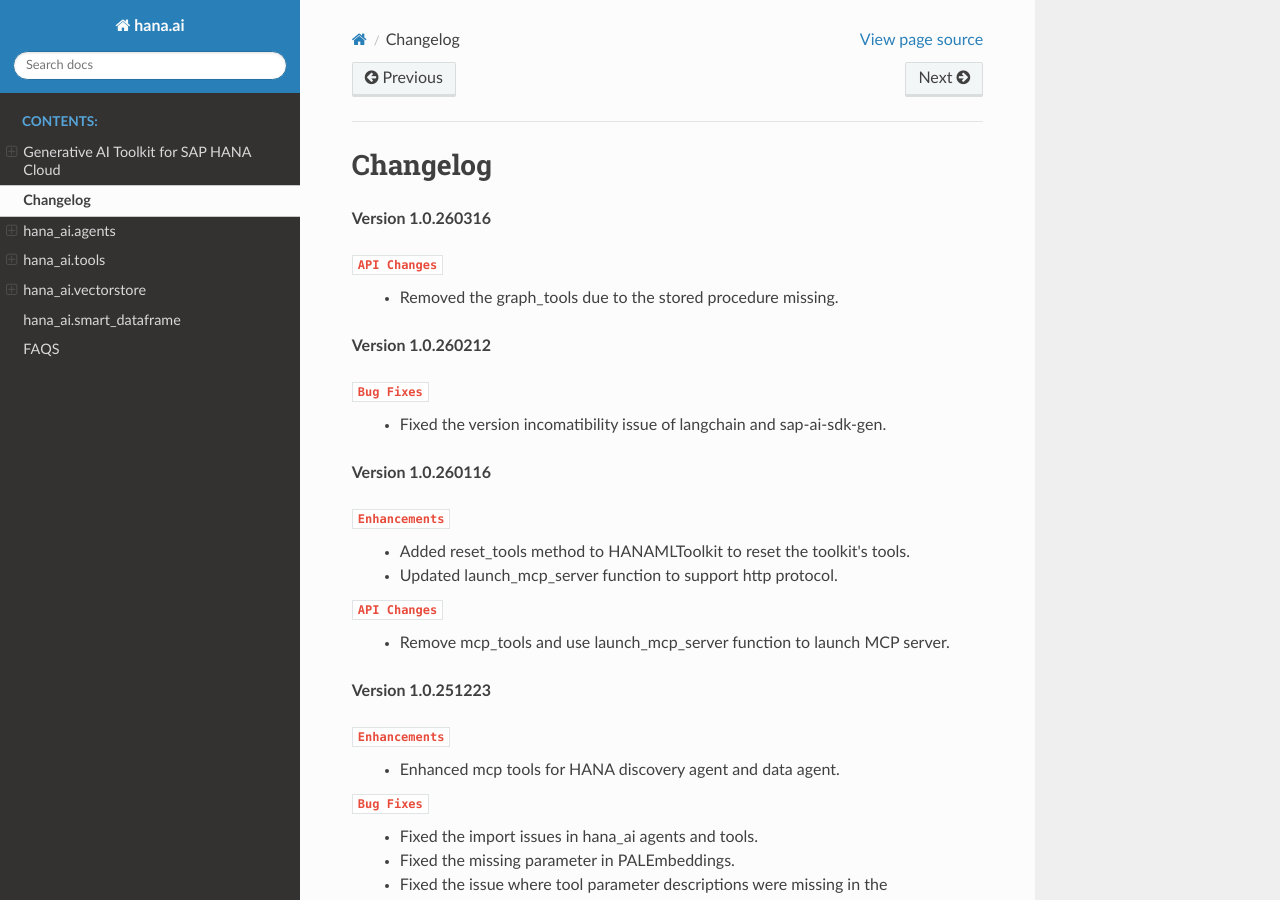
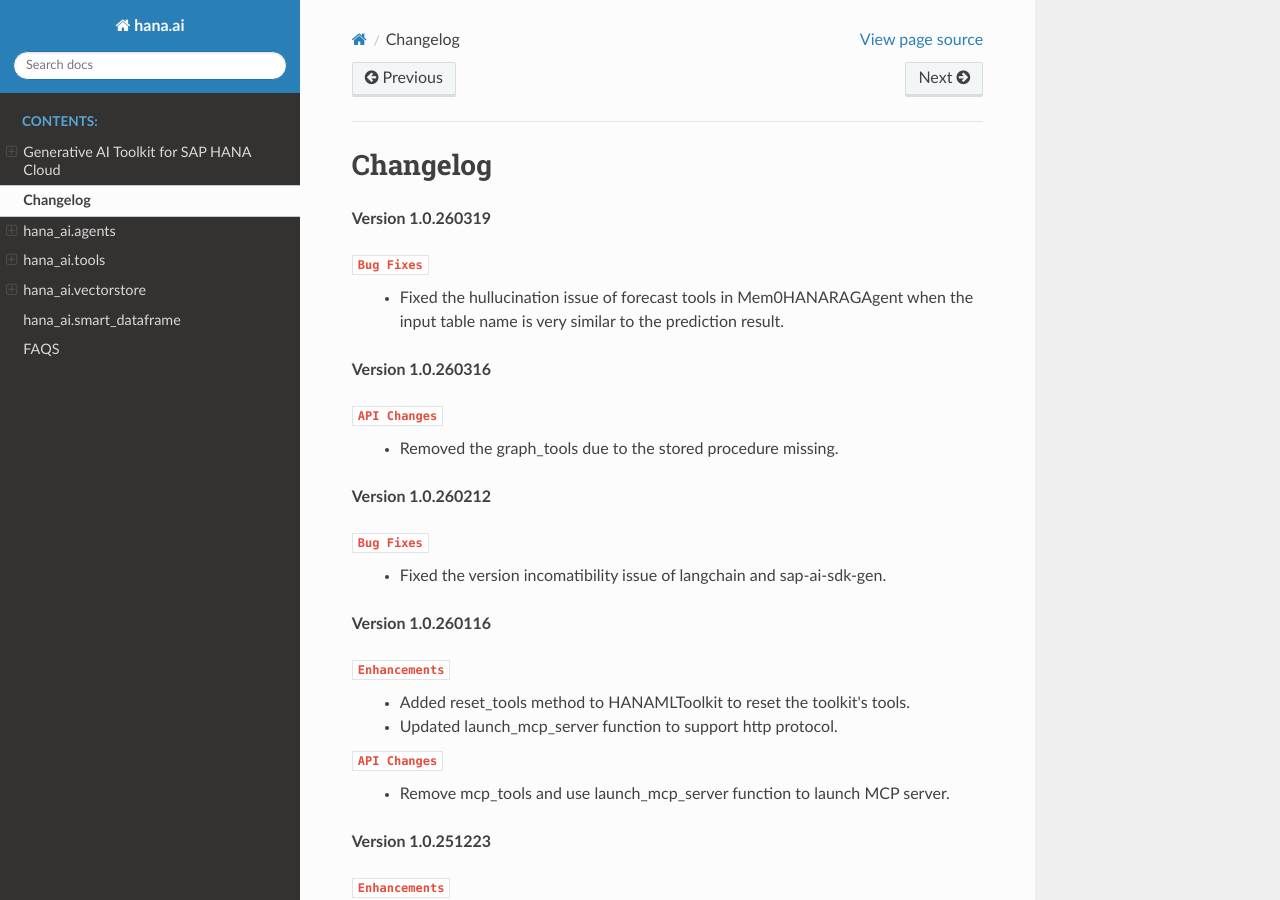
Before and after one commit to SAP/generative-ai-toolkit-for-sap-hana-cloud, a Sphinx documentation site: the page built from doc/changlog.rst, in a window 1280 px wide and 900 px high. Built offline with Sphinx 7.4.7 and the Read the Docs theme 3.1.0, drawn with Linux system fonts in a browser that asks for light colours.

Commit message:
update version & changelog

```diff
--- a/doc/changlog.rst
+++ b/doc/changlog.rst
@@ -1,5 +1,10 @@
 Changelog
 =========
+
+**Version 1.0.260319**
+
+``Bug Fixes``
+    - Fixed the hullucination issue of forecast tools in Mem0HANARAGAgent when the input table name is very similar to the prediction result.
 
 **Version 1.0.260316**
 
--- a/pyproject.toml
+++ b/pyproject.toml
@@ -4,7 +4,7 @@ build-backend = "setuptools.build_meta"
 
 [project]
 name = "hana_ai"
-version = "1.0.26031600"
+version = "1.0.26031900"
 authors = [
     {name = "SAP"}
 ]
--- a/src/hana_ai/__init__.py
+++ b/src/hana_ai/__init__.py
@@ -2,4 +2,4 @@
 hana_ai is a Python package for AI/ML related utilities.
 """
 
-__version__ = "1.0.26031600"
+__version__ = "1.0.26031900"
```
